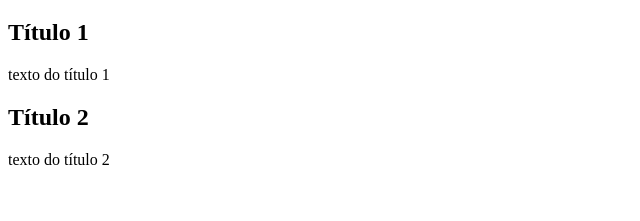
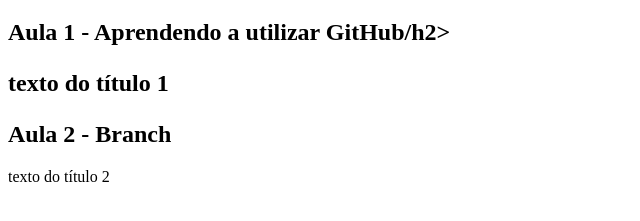
Before and after one commit to douglasbiz/TCC-NOTURNO, a plain HTML site: page index.html in a window 1280 px wide. Shown: the part 61-282 px from the top of the page, without its empty margins (0-640 px from the left). Drawn offline with Linux system fonts and the light colour scheme.

Commit message:
add titles

```diff
--- a/index.html
+++ b/index.html
@@ -11,11 +11,11 @@
             <h1>Engenharia de Software</h1>
         </head>
         <article>
-            <h2>Título 1</h2>
+            <h2>Aula 1 - Aprendendo a utilizar GitHub/h2>
             <p>texto do título 1</p>
         </article>
         <article>
-            <h2>Título 2</h2>
+            <h2>Aula 2 - Branch</h2>
             <p>texto do título 2</p>
         </article>
     </main>
```
